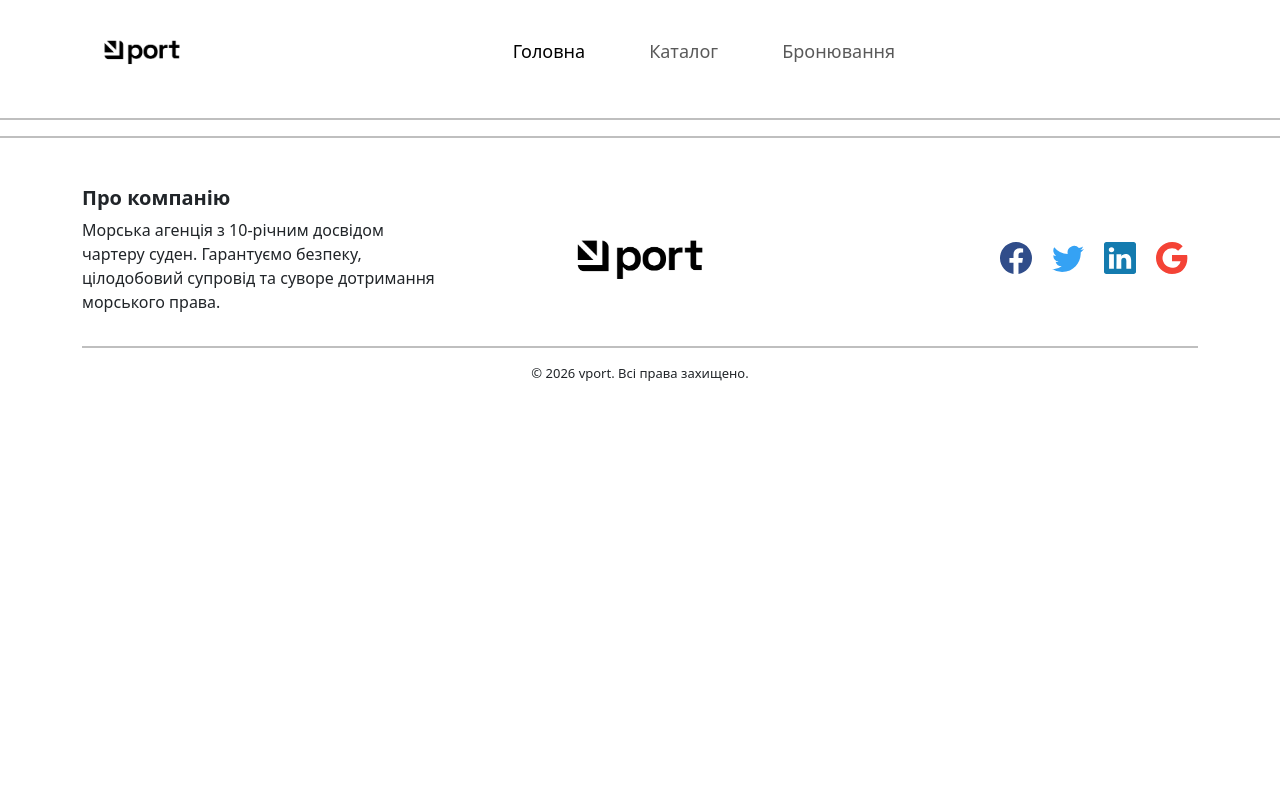
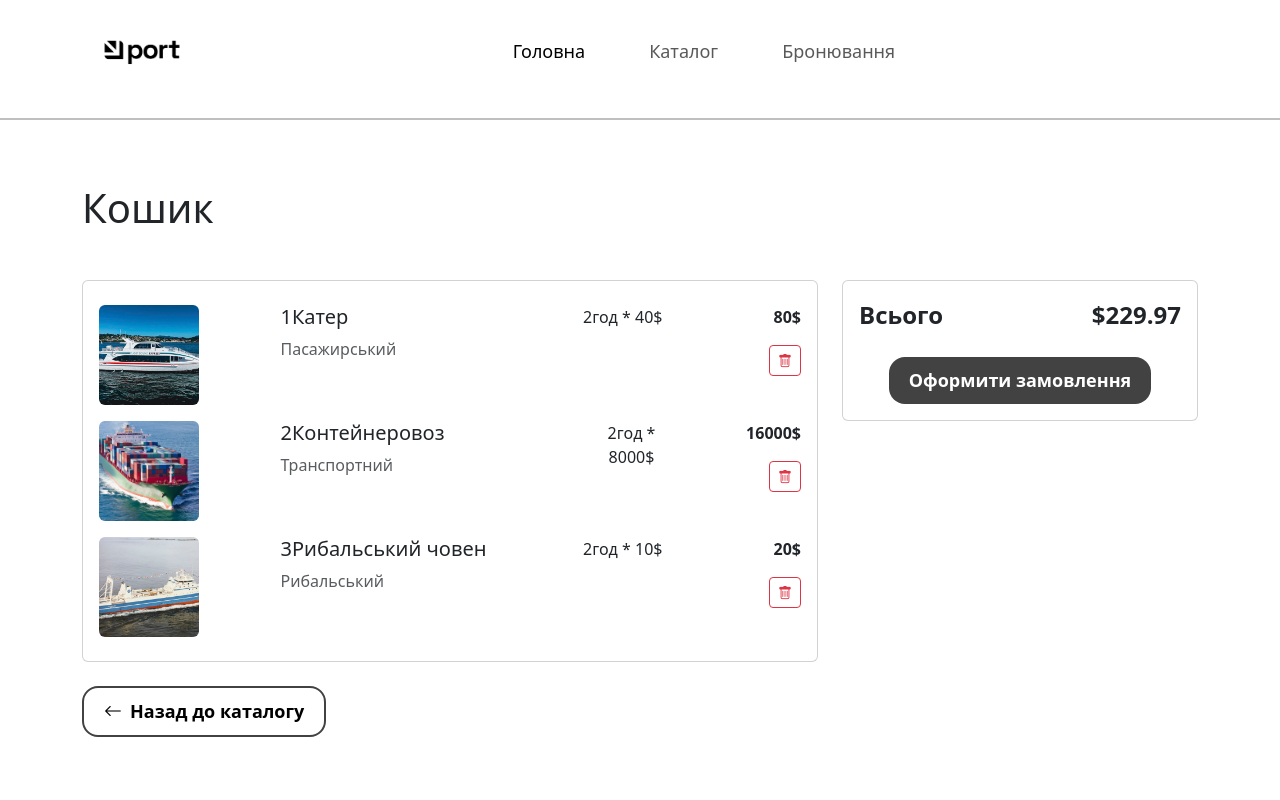
Before and after one commit to Sarty1234/web-lab-univer, a React (Create React App) app in the folder web-lab/: page /shopping-cart in a window 1280 px wide. Shown: the top 800 px of the page. Built offline with nearby package versions, Linux system fonts and the light colour scheme.

Commit message:
added ui for shopping cart

```diff
--- a/web-lab/public/index.html
+++ b/web-lab/public/index.html
@@ -3,6 +3,7 @@
   <head>
     <meta charset="utf-8" />
     <link rel="icon" href="%PUBLIC_URL%/img/logo-top.png" />
+    <link href="https://cdn.jsdelivr.net/npm/bootstrap-icons@1.7.2/font/bootstrap-icons.css" rel="stylesheet">
     <meta name="viewport" content="width=device-width, initial-scale=1" />
     <meta name="theme-color" content="#000000" />
     <meta
--- a/web-lab/src/App.js
+++ b/web-lab/src/App.js
@@ -14,6 +14,7 @@ import MainPage from './Pages/MainPage.js'
 import CatalogPage from './Pages/CatalogPage.js'
 import ItemPage from './Pages/ItemPage.js'
 import Footer from './components/Footer.js'
+import ShoppingCart from './Pages/ShoppingCart.js';
 
 function App() {
   return (
@@ -28,6 +29,7 @@ function App() {
             <Route path="/" element={<MainPage />} />
             <Route path="/catalog" element={<CatalogPage />} />
             <Route path="/about-ship" element={<ItemPage />} />
+            <Route path="/shopping-cart" element={<ShoppingCart />} />
           </Routes>
 
 
--- a/web-lab/src/Pages/CatalogPage.js
+++ b/web-lab/src/Pages/CatalogPage.js
@@ -1,7 +1,7 @@
 
 
 import axios from 'axios';
-import React, { useState, useEffect } from "react";
+import React, { useState, useEffect, useCallback } from "react";
 import FilterSection from '../components/CatalogPage/FilterSection.js'
 import CatalogSection from '../components/CatalogPage/CatalogSection.js'
 import { Item } from "../components/CatalogPage/Item";
@@ -24,9 +24,15 @@ export default function CatalogPage() {
     refreshShipData();
   }, []);
 
+  const logPoint = useCallback((text) => {
+    console.log(text);
+  }, []);
+
   const refreshShipData = async (search, order, type, weight_class) => {
     setContentLoadingState("loading");
-    let request = "http://127.0.0.1:8000/ships?";
+    const apiUrl = process.env.REACT_APP_API_URL
+    let request = apiUrl + "/ships?";
+    logPoint(request);
     const wait = await new Promise((resolve) => setTimeout(resolve, 1000));
 
     if (search) {
@@ -62,7 +68,7 @@ export default function CatalogPage() {
         setContentLoadingState("ok");
       })
       .catch((err) => {
-        console.error(err)
+        console.error(err);
         setContentLoadingState("error");
       })
       .finally(() => {
--- /dev/null
+++ b/web-lab/src/Pages/ShoppingCart.js
@@ -0,0 +1,70 @@
+
+import { ItemWithDates } from "../components/ShoppingCartPage/ItemWithDates";
+import OrderCard from "../components/ShoppingCartPage/OrderCard";
+import { useCatalogDataContext } from "../components/CatalogPage/CatalogDataContext";
+import { Link } from "react-router-dom";
+
+
+export default function ShoppingCart() {
+  const { items } = useCatalogDataContext();
+  let notVisibleItems = [...items];
+  const visibleItems = notVisibleItems.map(aObj => new ItemWithDates(aObj, true, 2));
+
+
+  return (
+    <div className="container py-5">
+      <h1 className="mb-5">Кошик</h1>
+      <div className="row">
+        <div className="col-lg-8">
+          {/* Cart Items */}
+          <div className="card mb-4">
+            <div className="card-body">
+              {visibleItems.map((itemWithDates) => (
+                <OrderCard key= { "c_" + itemWithDates.item.id.toString() + "_" + itemWithDates.item.headerTitle.toString() } itemWithDates={ itemWithDates }/>
+              ))}
+            </div>
+          </div>
+
+          <div className="text-start mb-4">
+            <Link to="/catalog" className="btn hover-shadow" style={{
+                borderRadius: '16px',
+                fontSize: '18px',
+                padding: '10px 20px',
+                background: '#ffffff',
+                color: '#000000',
+                fontWeight: 'bold',
+                border: '2px solid rgb(66, 66, 66)',
+                }}>
+              <i className="bi bi-arrow-left me-2"></i>
+              Назад до каталогу
+            </Link>
+          </div>
+        </div>
+        <div className="col-lg-4">
+          {/* Cart Summary */}
+          <div className="card cart-summary">
+            <div className="card-body">
+              <div className="d-flex justify-content-between mb-4" style={{ fontSize: "1.5rem" }}>
+                <strong>Всього</strong>
+                <strong>$229.97</strong>
+              </div>
+              <div className="d-flex justify-content-center">
+                <button className="btn hover-shadow" style={{
+                  background: 'rgb(66, 66, 66)',
+                  color: '#ffffff',
+                  fontSize: '18px',
+                  padding: '10px 20px',
+                  borderRadius: '16px',
+                  fontWeight: 'bold',
+                  border: 'none',
+                }}>
+                  Оформити замовлення
+                </button>
+              </div>
+            </div>
+          </div>
+        </div>
+      </div>
+    </div>
+  );
+}
--- /dev/null
+++ b/web-lab/src/components/ShoppingCartPage/ItemWithDates.js
@@ -0,0 +1,7 @@
+export class ItemWithDates {
+  constructor(item, useHours, amount) {
+    this.item = item;
+    this.useHours = useHours;
+    this.amount = amount;
+  }
+}
--- /dev/null
+++ b/web-lab/src/components/ShoppingCartPage/OrderCard.js
@@ -0,0 +1,32 @@
+
+import { ClassProperty } from "../CatalogPage/ClassProperty";
+
+
+export default function OrderCard({ itemWithDates }) {
+
+
+  return (
+    <div className="row cart-item py-2">
+      <div className="col-md-3">
+        <img src={itemWithDates.item.imageSrc} alt="Product" className="img-fluid rounded" style={{ width: '100px', height: '100px', objectFit: 'cover' }} />
+      </div>
+      <div className="col-md-5">
+        <h5 className="card-title">{itemWithDates.item.headerTitle}</h5>
+        <p className="text-muted">{ClassProperty.list[itemWithDates.item.type].full}</p>
+      </div>
+      <div className="col-md-2">
+        <div className="input-group">
+          <p style={{ maxWidth: '100px' }} type="text" className="text-center">
+            { itemWithDates.amount.toString() + (itemWithDates.useHours ? "год" : "дн") + " * " + (itemWithDates.useHours ? itemWithDates.item.priceHour : itemWithDates.item.priceDay).toString() + "$" }
+          </p>
+        </div>
+      </div>
+      <div className="col-md-2 text-end" style={{ marginBottom: "0rem" }}>
+        <p className="fw-bold">{((itemWithDates.useHours ? itemWithDates.item.priceHour : itemWithDates.item.priceDay) * itemWithDates.amount).toString() + "$"}</p>
+        <button className="btn btn-sm btn-outline-danger">
+          <i className="bi bi-trash"></i>
+        </button>
+      </div>
+    </div>
+  );
+}
--- a/web-lab/src/css/Navbar-Centered-Links-icons.css
+++ b/web-lab/src/css/Navbar-Centered-Links-icons.css
@@ -175,3 +175,19 @@
     transform: rotate(360deg);
   }
 }
+
+
+
+.cart-item img {
+     max-width: 100px;
+     height: auto;
+ }
+
+ .quantity-input {
+     width: 50px;
+ }
+
+ .cart-summary {
+     background-color: #f8f9fa;
+     border-radius: 10px;
+ }
```
Also changed, not shown: 1 other file (tests, documents, lock files or other folders).
